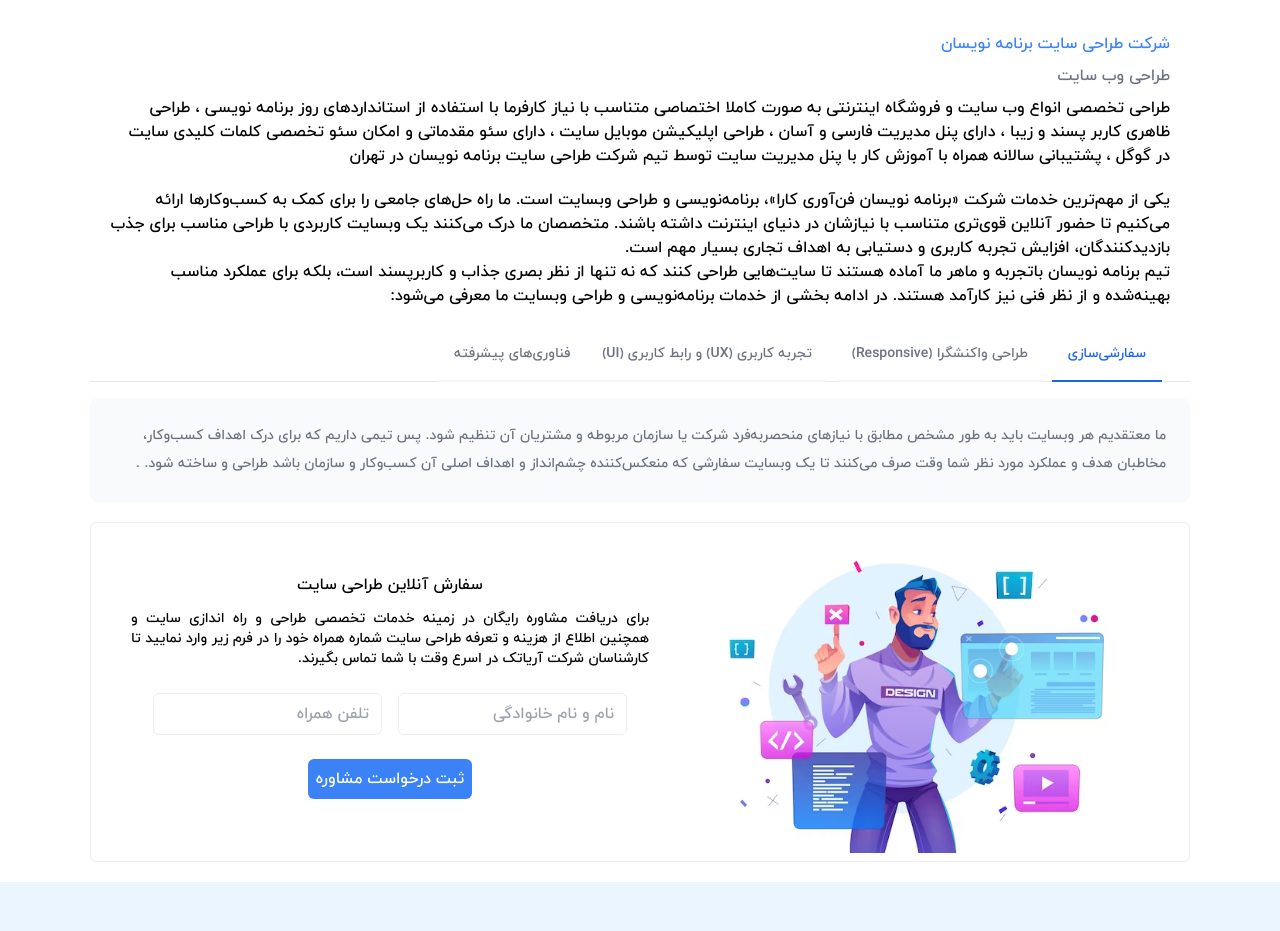
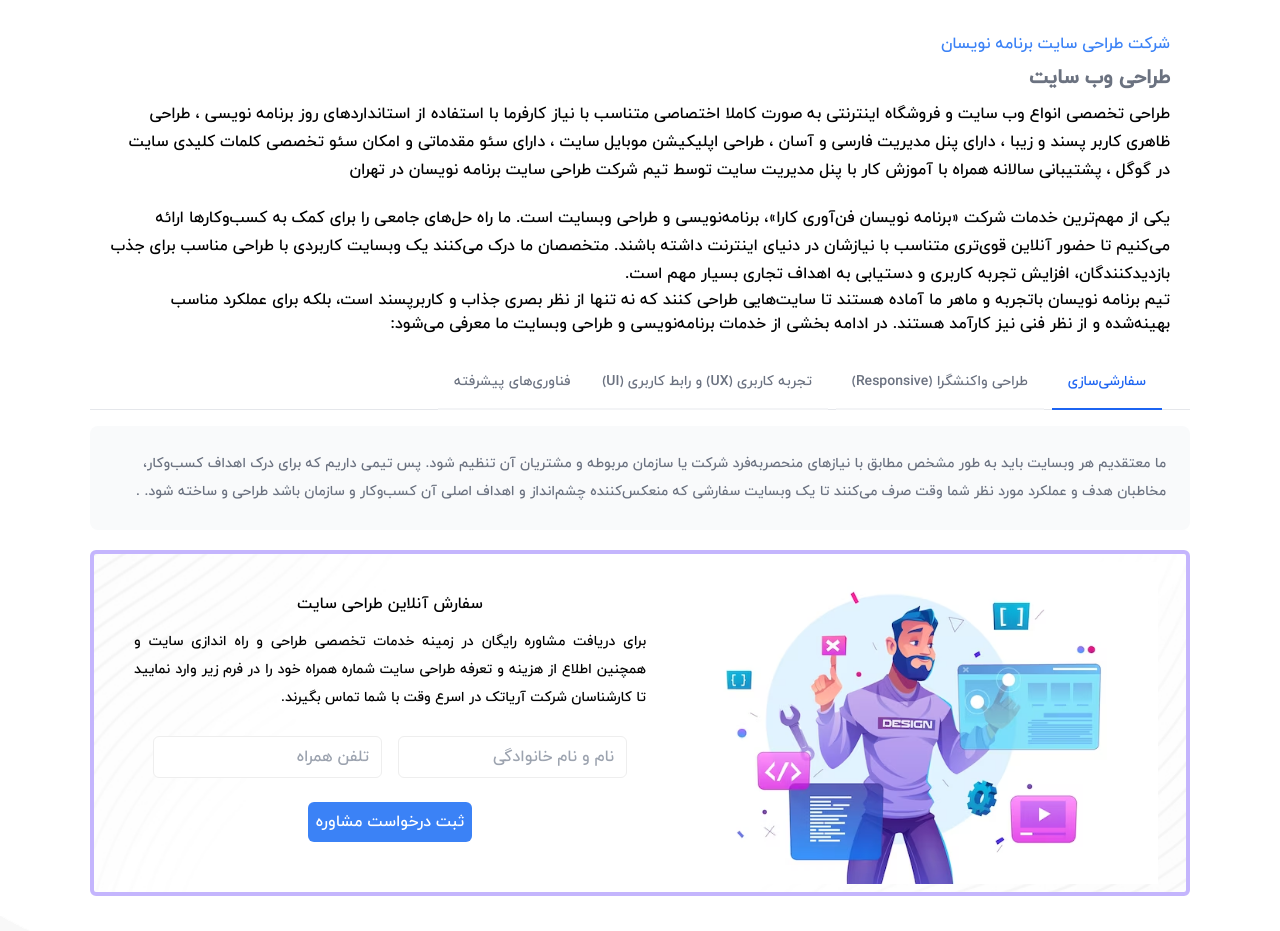
Before and after one commit to majid-amini/barnamenevisan, a website: page services.html in a window 1280 px wide. Shown: the top 931 px of the page. Drawn offline with nearby package versions, Linux system fonts and the light colour scheme.

Commit message:
form border changed

```diff
--- a/services.html
+++ b/services.html
@@ -32,8 +32,8 @@
       <section>
         <div class="container max-w-[1100px] pt-8 px-5 flex flex-col gap-2">
           <h3 class="text-primaryColor-500">شرکت طراحی سایت برنامه نویسان</h3>
-          <h3 class="text-darkGrayColor">طراحی وب سایت</h3>
-          <p>
+          <h3 class="text-darkGrayColor text-xl font-bold">طراحی وب سایت</h3>
+          <p class="text-md leading-7">
             طراحی تخصصی انواع وب سایت و فروشگاه اینترنتی به صورت کاملا اختصاصی
             متناسب با نیاز کارفرما با استفاده از استانداردهای روز برنامه نویسی ،
             طراحی ظاهری کاربر پسند و زیبا ، دارای پنل مدیریت فارسی و آسان ،
@@ -46,7 +46,7 @@
 
       <section class="mt-5">
         <div class="container max-w-[1100px] px-5">
-          <p>
+          <p class="text-md leading-7">
             یکی از مهم‌ترین خدمات شرکت «برنامه نویسان فن‌آوری کارا»،
             برنامه‌نویسی و طراحی وبسایت است. ما راه حل‌های جامعی را برای کمک به
             کسب‌وکارها ارائه می‌کنیم تا حضور آنلاین قوی‌تری متناسب با نیازشان در
@@ -193,12 +193,16 @@
 
       <section class="mt-5">
         <div
-          class="container px-5 flex flex-col md:flex-row items-center max-w-[1100px] md:border border-secondaryColor-100 rounded-md"
+          class="container relative box__bg px-5 flex flex-col lg:flex-row items-center max-w-[1100px] md:border-4 md:border-secondaryColor-300 rounded-md bg-[url('../img/radial-line.jpg')] bg-cover bg-center "
         >
-          <img src="./img/vector.avif" class="max-w-[500px] p-2" alt="" />
-          <div class="flex flex-col gap-3 p-5">
+          <img
+            src="./img/vector.avif"
+            class="sm:w-full md:max-w-[500px] p-2"
+            alt=""
+          />
+          <div class="flex flex-col gap-3 p-5 w-full">
             <h3 class="text-center">سفارش آنلاین طراحی سایت</h3>
-            <p class="text-justify text-sm">
+            <p class="text-justify text-sm leading-7">
               برای دریافت مشاوره رایگان در زمینه خدمات تخصصی طراحی و راه اندازی
               سایت و همچنین اطلاع از هزینه و تعرفه طراحی سایت شماره همراه خود را
               در فرم زیر وارد نمایید تا کارشناسان شرکت آریاتک در اسرع وقت با شما
@@ -229,7 +233,7 @@
         </div>
       </section>
 
-      <section class="mt-5 bg-blue-50 pt-5">
+      <section class="mt-5 pt-5 bg-[url('../img/7774-1.png')] bg-no-repeat">
         <div class="container max-w-[1100px]">
           <div class="py-8 w-full flex justify-between items-center px-5">
             <h4 class="w-[300px] font-semibold">سفارشی‌سازی</h4>
--- a/styles/main.css
+++ b/styles/main.css
@@ -99,6 +99,7 @@ p {
   border-radius: 15px;
   background-color: #275a72;
 }
-.swiper-button-next::after, .swiper-button-prev::after {
+.swiper-button-next::after,
+.swiper-button-prev::after {
   content: "";
 }
--- a/tailwind.config.js
+++ b/tailwind.config.js
@@ -2,6 +2,7 @@
 module.exports = {
   content: ["./**/*.{html,js}"],
   theme: {
+    extend: {
       colors: {
         primaryColor: {
           100: "#dbeafe",
@@ -24,7 +25,7 @@ module.exports = {
         lightGrayColor: "#eee",
         darkGrayColor: "#6b7280",
       },
-    extend: {},
+    },
   },
   plugins: [],
 };
```
Also changed, not shown: img/7774-1.png (added), img/hi.png (added), img/radial-line.jpg (added), styles/style.css. Lines whose indentation alone changed are shown as unchanged.
